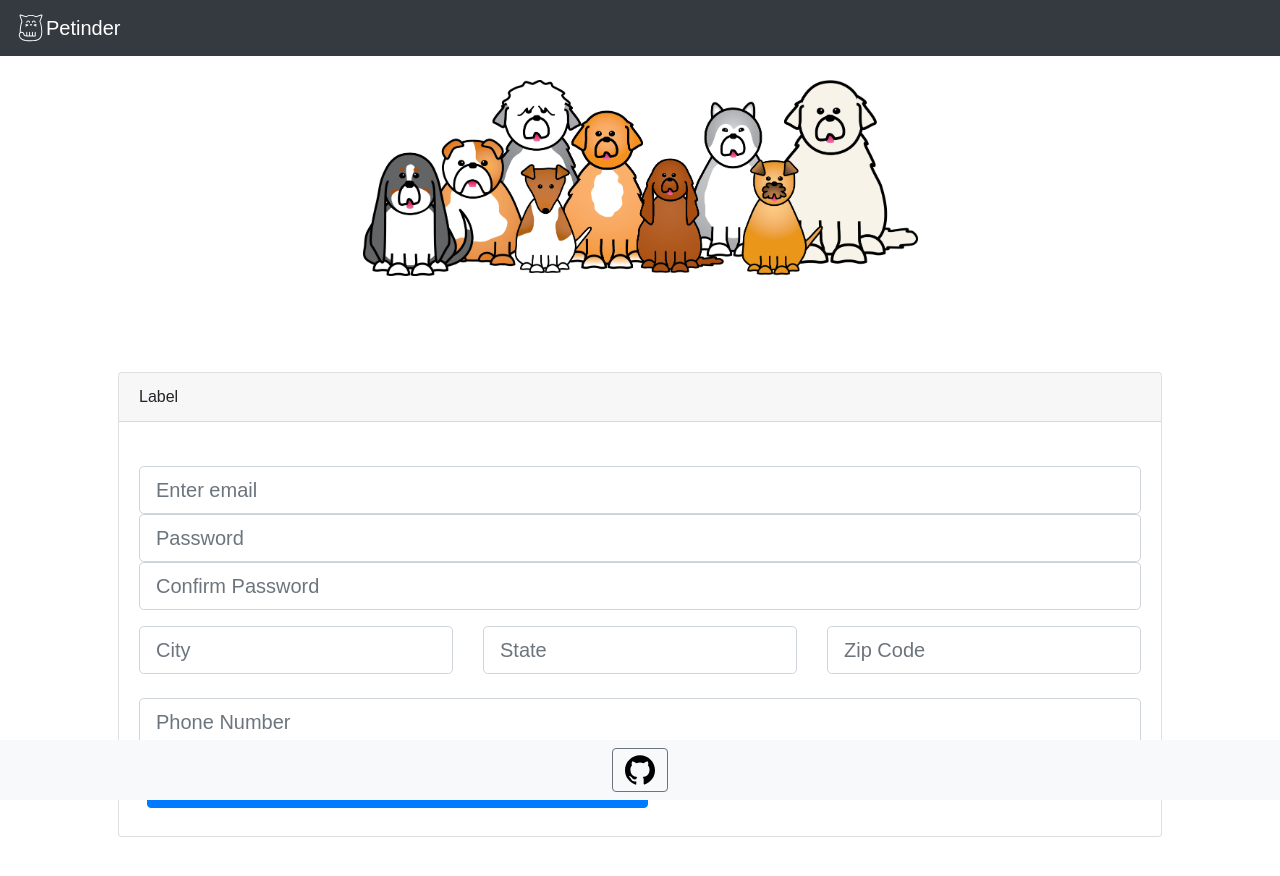
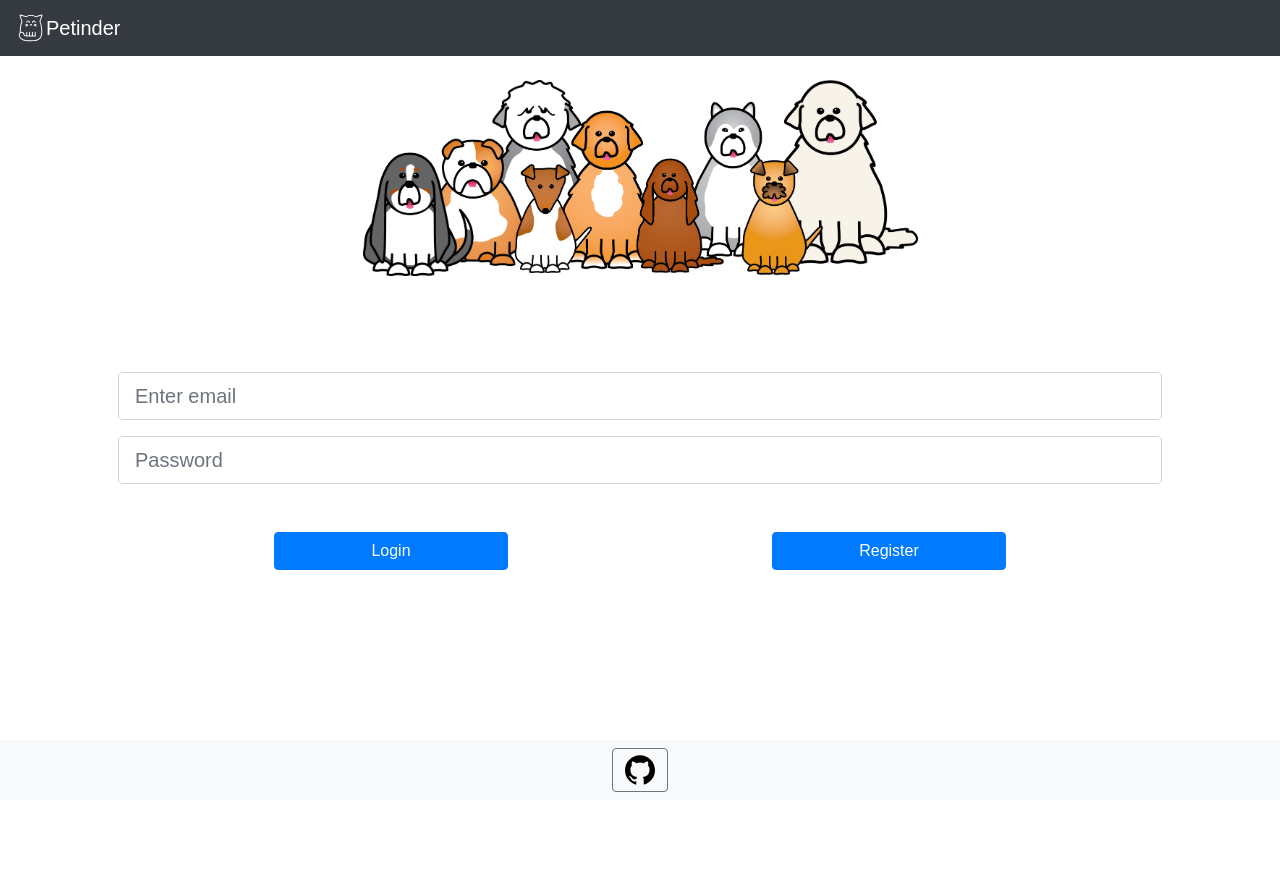
Before and after one commit to adliano/thepetinder_react, a React (Create React App) app in the folder client/: page / in a window 1280 px wide. Shown: the top 876 px of the page. After the commit the page ends 800 px from the top, so only its background shows below. Built offline with nearby package versions, Linux system fonts and the light colour scheme.

Commit message:
Register page is ready

```diff
--- a/client/src/App.js
+++ b/client/src/App.js
@@ -1,8 +1,8 @@
 import React, { Component } from 'react'
 // Import Pages
 // import SplashPage from './pages/SplashPage'
-// import ShelterLogin from './pages/Shelter_Login'
-import ShelterRegister from './pages/Shelter_Register'
+import ShelterLogin from './pages/Shelter_Login'
+// import ShelterRegister from './pages/Shelter_Register'
 
 // import logo from "./logo.svg";
 // import "./App.css";
@@ -15,8 +15,8 @@ class App extends Component {
     return (
       <>
         {/* <SplashPage /> */}
-        {/* <ShelterLogin /> */}
-        <ShelterRegister />
+        <ShelterLogin />
+        {/* <ShelterRegister /> */}
       </>
     )
   }
--- a/client/src/pages/Shelter_Register.js
+++ b/client/src/pages/Shelter_Register.js
@@ -42,8 +42,8 @@ class ShelterRegister extends Component {
         <PetNavBar />
         <PetinderLogo />
         <Container className='my-5 p-5 text-center'>
-        <Card className="text-left">
-        <Card.Header>Label</Card.Header>
+        <Card className="text-center">
+        <Card.Header></Card.Header>
         <Card.Body>
           <Card.Text>
           <Form>
```
